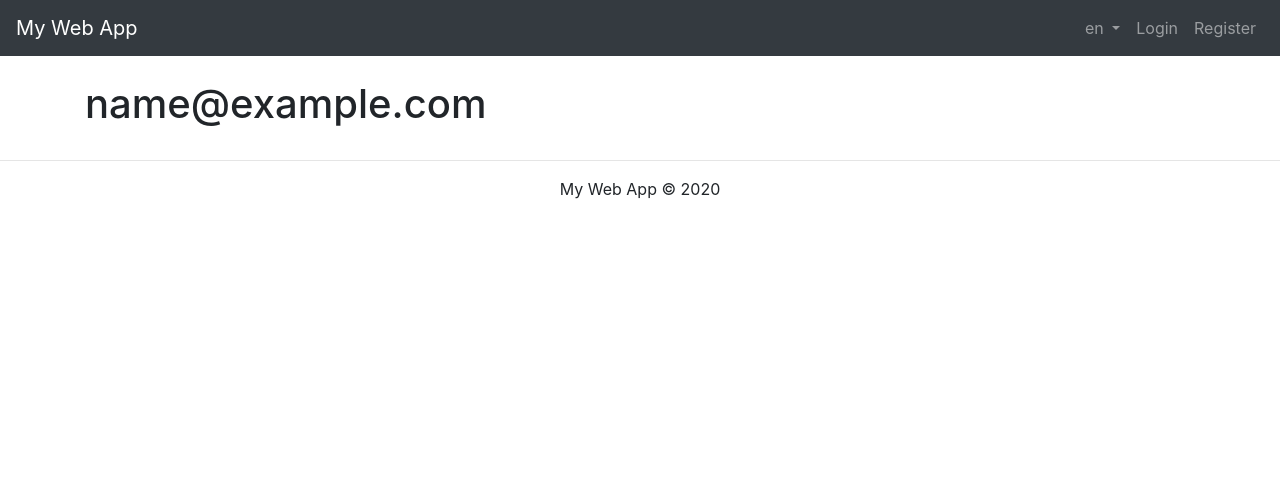
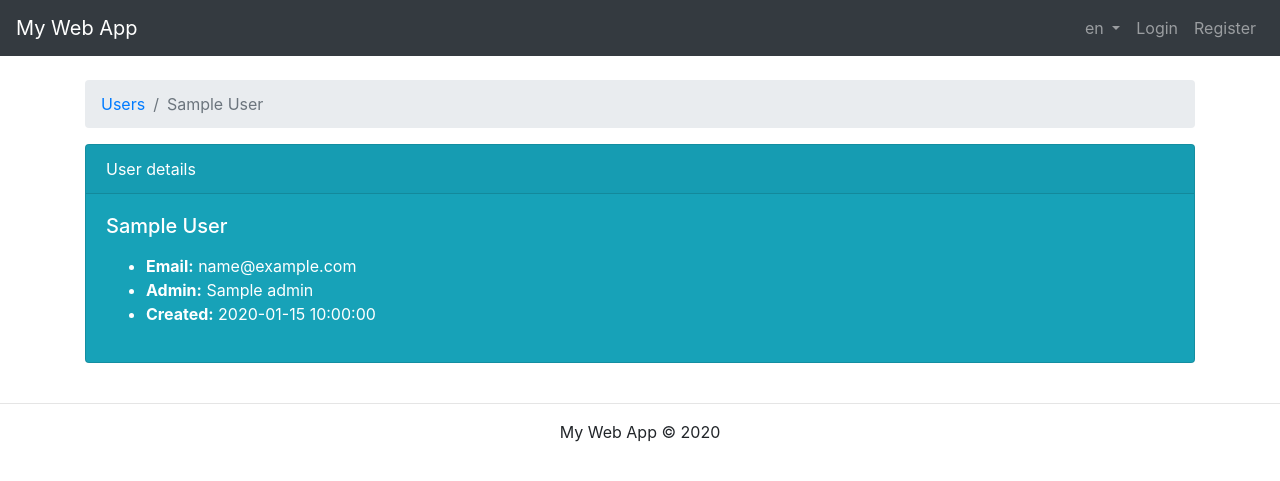
Before and after one commit to ramuta/gae-py3-boilerplate, a Flask app: template templates/en/admin/users/details.html in a window 1280 px wide. Shown: the top 481 px of the page. Run offline with Flask 2, Linux system fonts and the light colour scheme; the template is opened without the code that fills it: most values are stand-ins (such as "Sample title", 1, 10 or a date in 2020); some libraries are stand-ins or nearby versions.

Commit message:
admin: users list and user details completed with tests

```diff
--- a/templates/en/admin/users/details.html
+++ b/templates/en/admin/users/details.html
@@ -3,5 +3,24 @@
 {% block title %}User details{% endblock title %}
 
 {% block content %}
-<h1>{{ selected_user.email_address }}</h1>
+<nav aria-label="breadcrumb">
+  <ol class="breadcrumb">
+    <li class="breadcrumb-item"><a href="{{ url_for('admin.users.users_list') }}">Users</a></li>
+    <li class="breadcrumb-item active" aria-current="page">{{ selected_user.first_name }} {{ selected_user.last_name }}</li>
+  </ol>
+</nav>
+
+<div class="card text-white bg-info mb-3">
+  <div class="card-header">User details</div>
+  <div class="card-body">
+    <h5 class="card-title">{{ selected_user.first_name }} {{ selected_user.last_name }}</h5>
+    <p class="card-text">
+        <ul>
+            <li><strong>Email:</strong> {{selected_user.email_address}}</li>
+            <li><strong>Admin:</strong> {{selected_user.admin}}</li>
+            <li><strong>Created:</strong> {{selected_user.created}}</li>
+        </ul>
+    </p>
+  </div>
+</div>
 {% endblock content %}
```
Also changed, not shown: models/user.py (+5 -2 lines), static/custom/js/admin-load-more-users.js (+11 -3 lines), tests/admin/test_users.py (added, +59 -0 lines), tests/admin/__init__.py (added).
